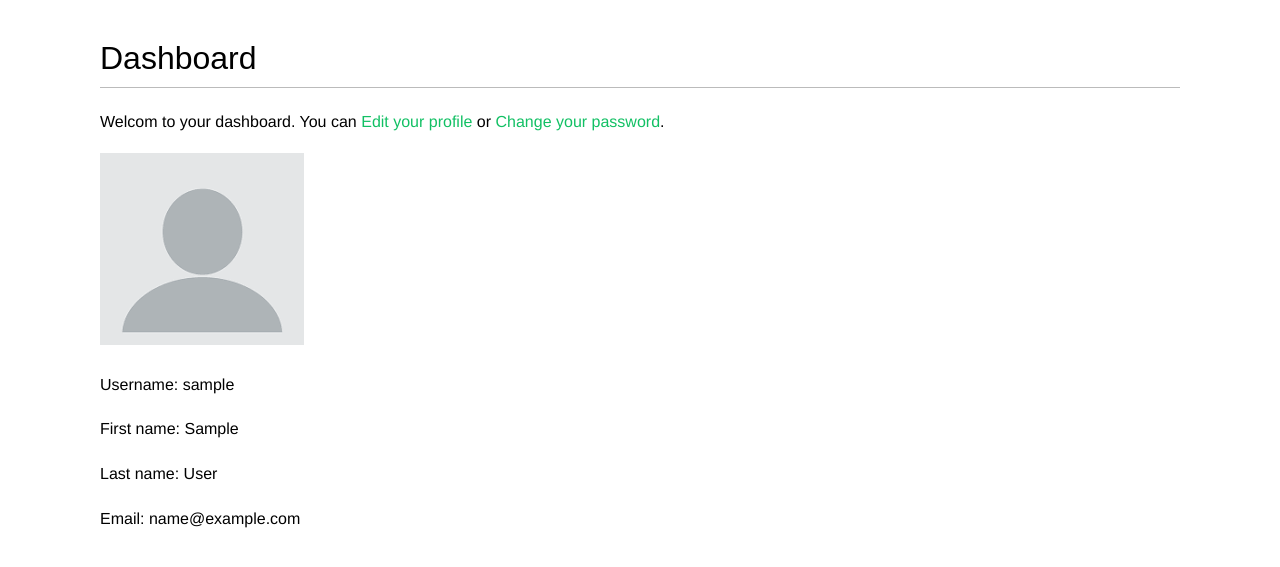
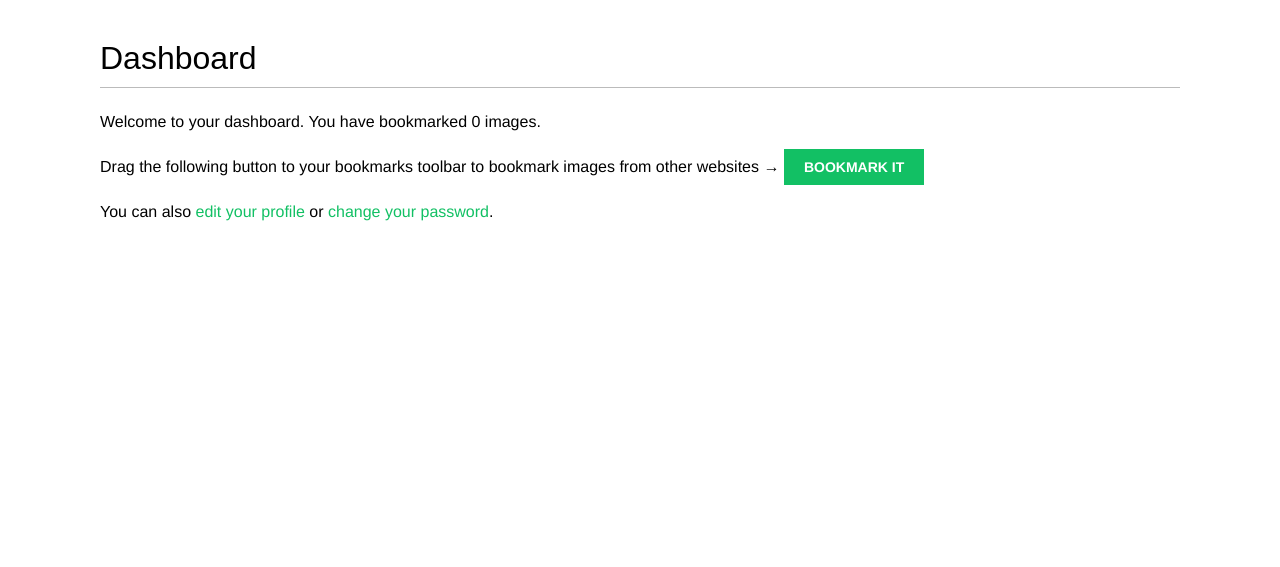
Before and after one commit to mohandgnibi/Django5_By_Example, a Django app: page /account/ in a window 1280 px wide. Shown: the part 48-615 px from the top of the page. Run offline with Django 5.2, Linux system fonts and the light colour scheme; the visitor is signed in with stand-in values (Sample User, id 1); data that the repository does not hold is empty; some web fonts are replaced.

Commit message:
Chapter06 <Building a bookmarklet with JavaScript>

```diff
--- a/Social_Website/account/templates/account/dashboard.html
+++ b/Social_Website/account/templates/account/dashboard.html
@@ -4,30 +4,26 @@
 {% block title %}Dashboard{% endblock title %}
 
 {% block content %}
+
   <h1>Dashboard</h1>
+
+  {% with total_images_create=request.user.images_created.count %}
+    <p>
+      Welcome to your dashboard. You have bookmarked {{ total_images_create }}
+      image{{ total_images_create|pluralize }}.
+    </p>
+  {% endwith %}
+
   <p>
-    Welcom to your dashboard.
-    You can <a href="{% url 'edit' %}">Edit your profile</a>
-    or <a href="{% url 'password_change' %}">Change your password</a>.
+    Drag the following button to your bookmarks toolbar to bookmark images from other websites &rarr;
+    <a href="javascript:{% include 'bookmarklet_launcher.js' %}" class="button">Bookmark it</a>
   </p>
 
-  {% if request.user.is_authenticated %}
-    <!-- Photo for profile -->
-    {% if request.user.profile.photo %}
-      <p><img src="{{ user.profile.photo.url }}" alt="Photo"></p>
-    {% else %}
-      <!-- Default photo -->
-      <p><img src="{% static 'images/default_img.png' %}"></p>
-    {% endif %}
+  <p>
+    You can also
+    <a href="{% url 'edit' %}">edit your profile</a>
+    or
+    <a href="{% url 'password_change' %}">change your password</a>.
+  </p>
 
-    <p>Username: {{ request.user.username }}</p>
-    <p>First name: {{ request.user.first_name }}</p>
-    <p>Last name: {{ request.user.last_name }}</p>
-    <p>Email: {{ request.user.email }}</p>
-
-    {% if request.user.profile.date_of_birth %}
-      <p>Date of birth: {{ request.user.profile.date_of_birth }}</p>
-    {% endif %}
-
-  {% endif %}
 {% endblock content %}
--- a/Social_Website/bookmarks/urls.py
+++ b/Social_Website/bookmarks/urls.py
@@ -24,6 +24,7 @@
     path("admin/", admin.site.urls),
     path("account/", include("account.urls")),
     path("social-auth/", include("social_django.urls", namespace="social")),
+    path("images/", include("images.urls", namespace="images")),
 ]
 
 if settings.DEBUG:
--- /dev/null
+++ b/Social_Website/images/templates/bookmarklet_launcher.js
@@ -0,0 +1,10 @@
+(function(){
+  if(!window.bookmarklet) {
+    bookmarklet_js = document.body.appendChild(document.createElement('script'));
+    bookmarklet_js.src = '//127.0.0.1:8000/static/js/bookmarklet.js?r='+Math.floor(Math.random()*9999999999999999);
+    window.bookmarklet = true;
+  }
+  else {
+    bookmarkletLaunch();
+  }
+})();
--- /dev/null
+++ b/Social_Website/images/urls.py
@@ -0,0 +1,9 @@
+from django.urls import path
+
+from . import views
+
+app_name = "images"
+
+urlpatterns = [
+    path("create/", views.image_create, name="create"),
+]
```
Also changed, not shown: Social_Website/account/templates/account/edit.html (+12 -0 lines), Social_Website/images/templates/images/image/create.html (added, +17 -0 lines), Social_Website/media/images/2024/10/15/django-and-duke.jpg (added).
